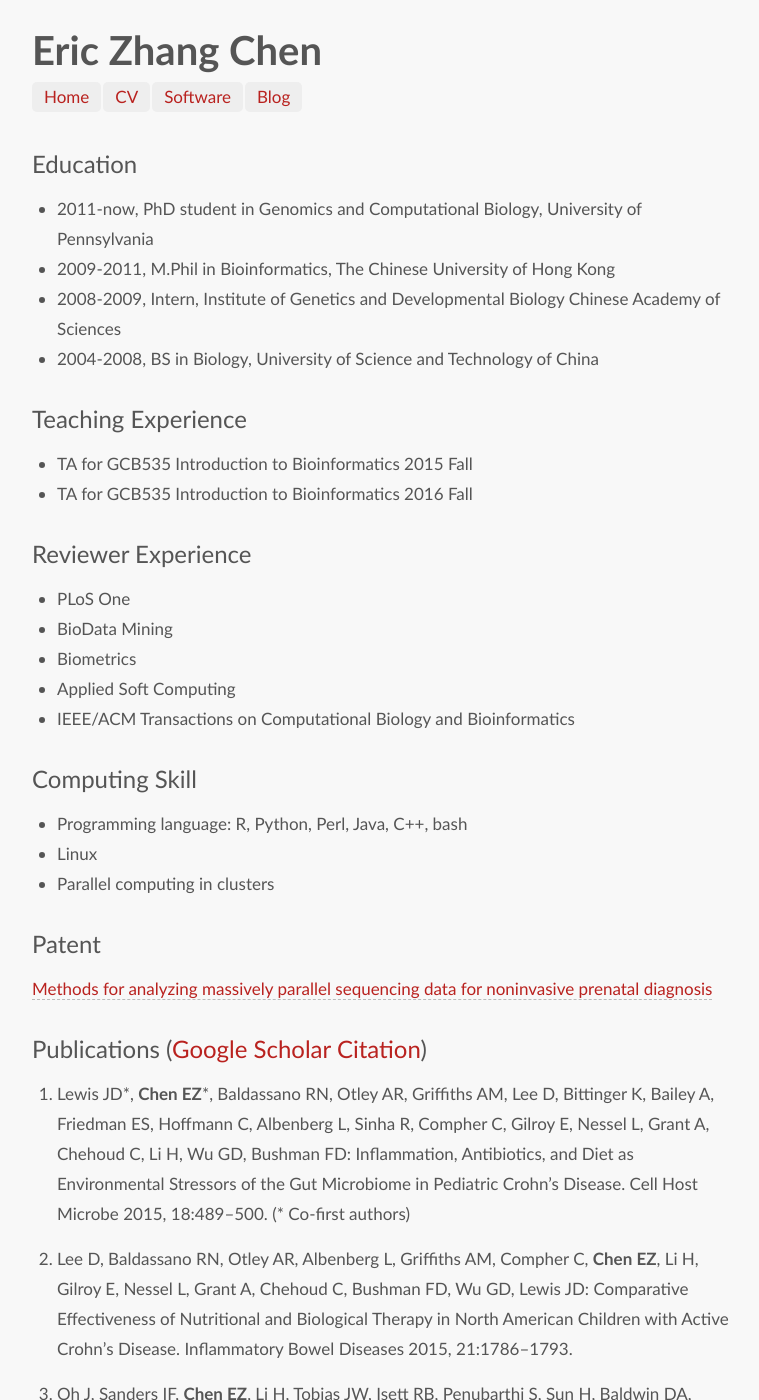
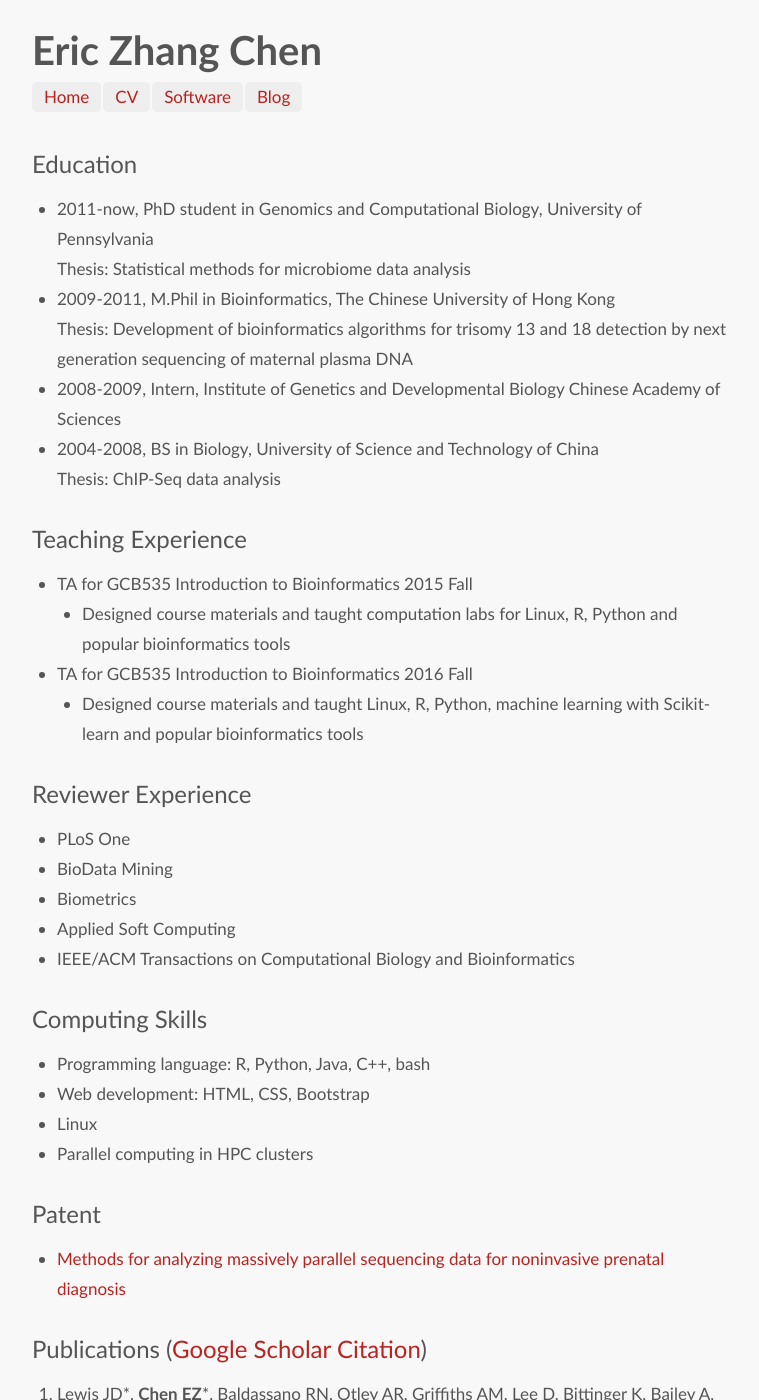
Before and after one commit to chvlyl/chvlyl.github.io, a Jekyll site: the page built from cv/index.md, in a window 1280 px wide and 1400 px high. Shown: the whole window, without its empty margins (258-1017 px from the left). Built offline with Jekyll 4.4.1, drawn with Linux system fonts in a browser that asks for light colours.

Commit message:
update teaching

```diff
--- a/cv/index.md
+++ b/cv/index.md
@@ -5,14 +5,19 @@ title: Eric Z Chen
 
 ## Education
 * 2011-now, PhD student in Genomics and Computational Biology, University of Pennsylvania
+Thesis: Statistical methods for microbiome data analysis
 * 2009-2011, M.Phil in Bioinformatics, The Chinese University of Hong Kong
+Thesis: Development of bioinformatics algorithms for trisomy 13 and 18 detection by next generation sequencing of maternal plasma DNA
 * 2008-2009, Intern, Institute of Genetics and Developmental Biology Chinese Academy of Sciences
 * 2004-2008, BS in Biology, University of Science and Technology of China
+Thesis: ChIP-Seq data analysis
 
 
 ## Teaching Experience
 * TA for GCB535 Introduction to Bioinformatics 2015 Fall
+	- Designed course materials and taught computation labs for Linux, R, Python and popular bioinformatics tools
 * TA for GCB535 Introduction to Bioinformatics 2016 Fall
+    - Designed course materials and taught Linux, R, Python, machine learning with Scikit-learn and popular bioinformatics tools
 
 ## Reviewer Experience
 * PLoS One
@@ -21,13 +26,14 @@ title: Eric Z Chen
 * Applied Soft Computing
 * IEEE/ACM Transactions on Computational Biology and Bioinformatics
 
-## Computing Skill
-* Programming language: R, Python, Perl, Java, C++, bash
+## Computing Skills
+* Programming language: R, Python, Java, C++, bash
+* Web development: HTML, CSS, Bootstrap
 * Linux
-* Parallel computing in clusters
+* Parallel computing in HPC clusters
 
 ## Patent
-[Methods for analyzing massively parallel sequencing data for noninvasive prenatal diagnosis ](http://www.google.com/patents/EP2825991A4?cl=en)
+* [Methods for analyzing massively parallel sequencing data for noninvasive prenatal diagnosis ](http://www.google.com/patents/EP2825991A4?cl=en)
 
 ## Publications ([Google Scholar Citation](https://scholar.google.com/citations?hl=en&user=7mrZzpYAAAAJ&view_op=list_works&sortby=pubdate))
 12. Lewis JD\*, **Chen EZ**\*, Baldassano RN, Otley AR, Griffiths AM, Lee D, Bittinger K, Bailey A, Friedman ES, Hoffmann C, Albenberg L, Sinha R, Compher C, Gilroy E, Nessel L, Grant A, Chehoud C, Li H, Wu GD, Bushman FD: Inflammation, Antibiotics, and Diet as Environmental Stressors of the Gut Microbiome in Pediatric Crohn's Disease. Cell Host Microbe 2015, 18:489–500. (* Co-first authors)
```
